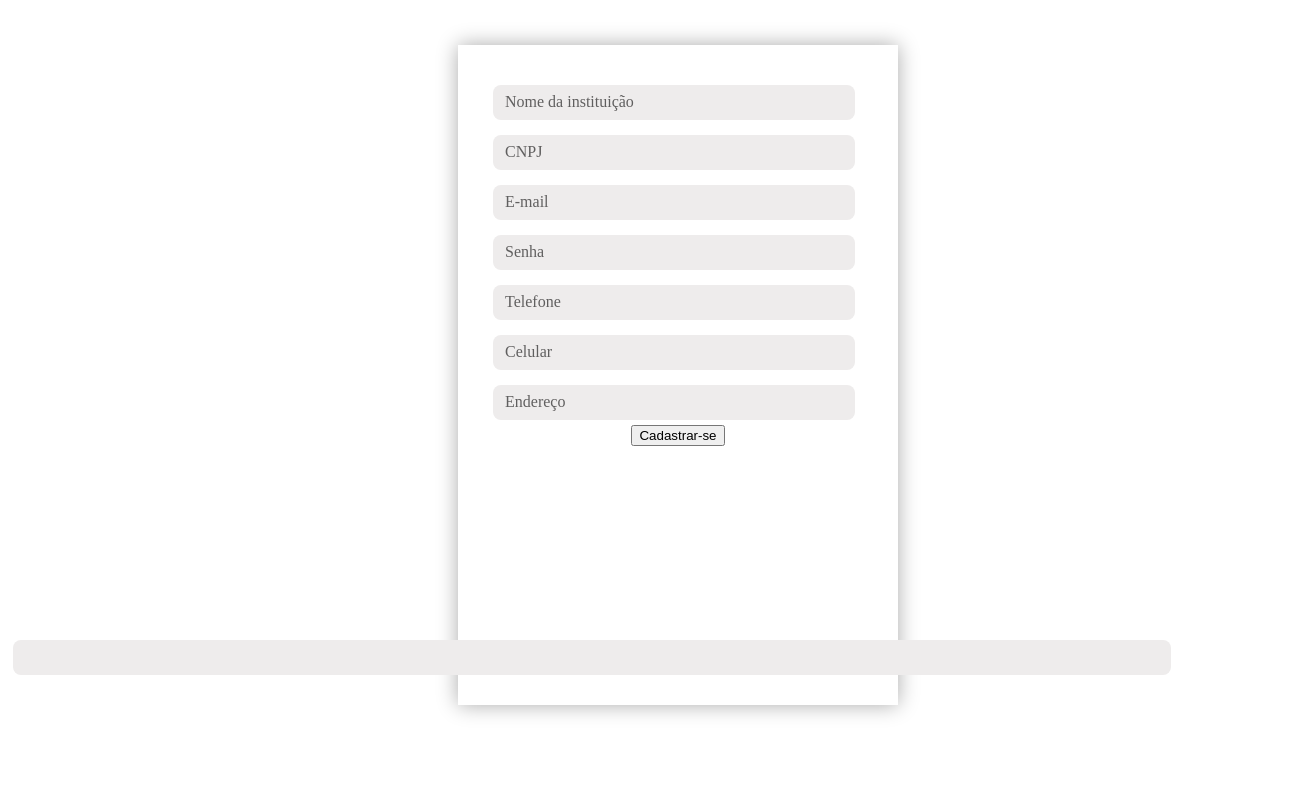
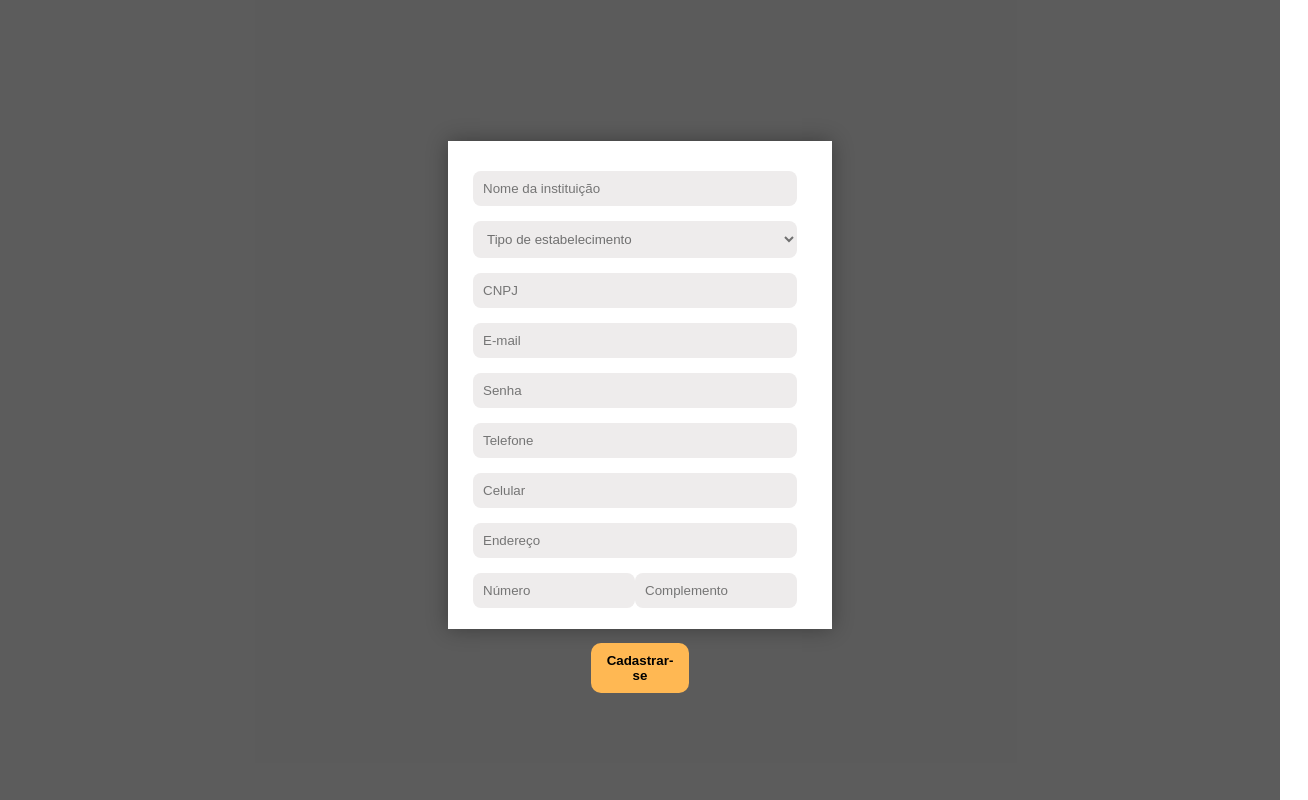
Before and after one commit to moraeszz/projetoFindPet, a React (Create React App) app in the folder findpet-app/: page / in a window 1280 px wide. Shown: the whole page, 1308 px wide, since content can reach past the window. Built offline with nearby package versions, Linux system fonts and the light colour scheme.

Commit message:
atualizado

```diff
--- a/findpet-app/package.json
+++ b/findpet-app/package.json
@@ -9,6 +9,7 @@
     "react": "^17.0.2",
     "react-dom": "^17.0.2",
     "react-scripts": "4.0.3",
+    "styled-components": "^5.3.1",
     "web-vitals": "^1.1.2"
   },
   "scripts": {
--- a/findpet-app/src/App.js
+++ b/findpet-app/src/App.js
@@ -1,11 +1,12 @@
 import Home from "./pages/Home";
 import Input from "./components/Input";
+import { GlobalStyles } from "./GlobalStyles";
 
 function App() {
   return (
     <>
+      <GlobalStyles />
        <Home />
-       <Input/>
     </>
   );
 }
--- a/findpet-app/src/components/Input/index.js
+++ b/findpet-app/src/components/Input/index.js
@@ -6,7 +6,6 @@ function Input ({ id, label, value, handler, ...rest }) {
       <input
         id={id}
         {...rest}
-        placeholder=" "
         value={value}
         onChange={handler}
       />
--- a/findpet-app/src/components/Input/styles.js
+++ b/findpet-app/src/components/Input/styles.js
@@ -5,7 +5,7 @@ export const Container = styled.div`
   width: 100%;
   position: relative;
   > input {
-  width: 90%;
+    width: 100%;
     margin: 0 auto;
     padding: 10px;
     border-style: none;
@@ -15,21 +15,21 @@ export const Container = styled.div`
     border-radius: 8px;
     font-family: Arial;
     background-color: #EEECEC; /*cinza*/
-  margin-left: 5px;
+    margin-left: -5px;
   }
   > label {
     height: 40px;
-  margin-left: -350px;
+    margin-left: -600px;
     margin-bottom: -200px;
     align-items: center;
-   transition: 0.2s ease-in-out;
+    //transition: 0.2s ease-in-out;
     color: #605F5F;
     cursor: text;
-   pointer-events: none;
+    //pointer-events: none;
     // background-color: #fc03f4; */rosa e texto no input*/
   }
-> input,
-// > label {
+  //> input,
+   > label {
     // width: 100%;
     height: 30px;
     font-size: 16px;
@@ -38,14 +38,14 @@ export const Container = styled.div`
   }
   // > input:focus {
     // border-bottom: 2px solid var(--primary);
-}
+  //}
   // > input:not(:placeholder-shown) + label,
   // > input:focus + label {
   //   font-size: 14px;
   // color: var(--textPrimary);
   //   top: -25px;
   //   left: 0;
-}
+  //}
 `;
 
 export const bttn = styled.button`
--- /dev/null
+++ b/findpet-app/src/components/Modal/index.js
@@ -0,0 +1,29 @@
+import Input from "../../components/Input";
+import { Container, FormContainer } from "./styles";
+
+function Modal() {
+
+    return (
+        <Container>
+            <FormContainer>
+                <Input placeholder='Nome da instituição' id="nomeInstituicao" />
+                <select>
+                    <option >Tipo de estabelecimento</option>
+                </select>
+                <Input placeholder='CNPJ' id="cnpj" />
+                <Input placeholder='E-mail' id="email" />
+                <Input placeholder='Senha' id="senha" />
+                <Input placeholder='Telefone' id="fone" />
+                <Input placeholder='Celular' id="cel" />
+                <Input placeholder='Endereço' id="endereco" />
+                <div>
+                    <Input placeholder='Número' id="numero" />
+                    <Input placeholder='Complemento' id="complemento" />
+                </div>
+                <button className="bttn">Cadastrar-se</button>
+            </FormContainer>
+        </Container>
+    )
+};
+
+export default Modal;
--- /dev/null
+++ b/findpet-app/src/components/Modal/styles.js
@@ -0,0 +1,73 @@
+import styled from "styled-components";
+
+export const Container = styled.div`
+  position: absolute;
+  width: 100vw;
+  height: 100vh;
+  z-index: 9;
+  top: 0;
+
+  background-color: #333c;
+
+  display: flex;
+  justify-content: center;
+  align-items: center;
+    /* width: 100vw;
+    height: 100vh;
+    display: flex;
+    align-items: center;
+    justify-content: center;
+    background-color: #ffffff;
+    //margin-top: 150px;
+    margin-left:700px; */
+
+`;
+
+export const FormContainer = styled.form`
+    width: 30vw;
+    padding: 30px;
+    display: flex;
+    height: 61vh;
+    z-index: 19;
+    flex-direction: column;
+    gap: 15px;
+    align-items: center;
+    margin-top: -30px;
+    box-shadow: 0px 0px 20px #00000055;
+    > h1 {
+        text-align: center;
+    }
+    background-color: #FFFFFF;
+
+    > .bttn {
+        width: 30%;
+        height: max-content;
+        background-color: #FFB853;
+        padding: 10px;
+        border: none;
+        border-radius: 10px;
+        margin-top: 20px;
+    }
+
+    > div {
+        width: 100%;
+        display: flex;
+    }
+
+    > select {
+        width: 100%;
+        margin: 0 auto;
+        padding: 10px;
+        border-style: none;
+        border-radius: 50px;
+        border: 0;
+        padding-left: 10px;
+        border-radius: 8px;
+        font-family: Arial;
+        background-color: #EEECEC; /*cinza*/
+        margin-left: -5px;
+        color: #707070;
+
+    }
+
+`;
--- a/findpet-app/src/pages/Home/index.js
+++ b/findpet-app/src/pages/Home/index.js
@@ -1,21 +1,11 @@
 import Input from "../../components/Input";
-import { Container, FormContainer, ContainerFundo } from "./styles";
+import Modal from "../../components/Modal"
+import { Container, FormContainer } from "./styles";
 
 function Home () {
     return (
         <Container>
-            <FormContainer>
-                <Input label="Nome da instituição" id="nomeInstituicao" />
-
-                <Input label="CNPJ" id="cnpj" />
-                <Input label="E-mail" id="email" />
-                <Input label="Senha" id="senha" />
-                <Input label="Telefone" id="fone" />
-                <Input label="Celular" id="cel" />
-                <Input label="Endereço" id="endereco" />
-
-                <button class="bttn">Cadastrar-se</button>
-            </FormContainer>
+            <Modal />
         </Container>
     )
 };
--- a/findpet-app/src/pages/Home/styles.js
+++ b/findpet-app/src/pages/Home/styles.js
@@ -2,26 +2,25 @@ import React from 'react';
 import styled, { css } from 'styled-components';
 
 export const Container = styled.div`
-    width: 400px;
-    height: 60vh;
+    width: 100vw;
+    height: 100vh;
     display: flex;
     align-items: center;
     justify-content: center;
     background-color: #ffffff;
-    margin-top: 150px;
-    margin-left: 900px;
+    //margin-top: 150px;
+    /* margin-left:700px; */
 
 `;
 
 export const FormContainer = styled.form`
-    width: 380px;
+    width: 50vw;
     padding: 30px;
     display: flex;
     height: 75vh;
     flex-direction: column;
     gap: 15px;
     align-items: center;
-    margin-left: -860px;
     margin-top: -30px;
     box-shadow: 0px 0px 20px #00000055;
     > h1 {
```
Also changed, not shown: 1 other file (tests, documents, lock files or other folders). Lines whose indentation alone changed are shown as unchanged.
